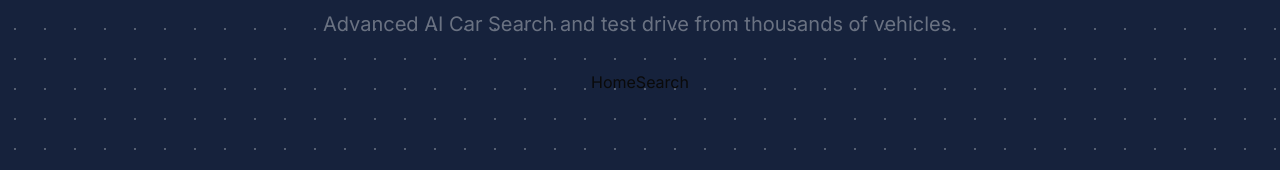
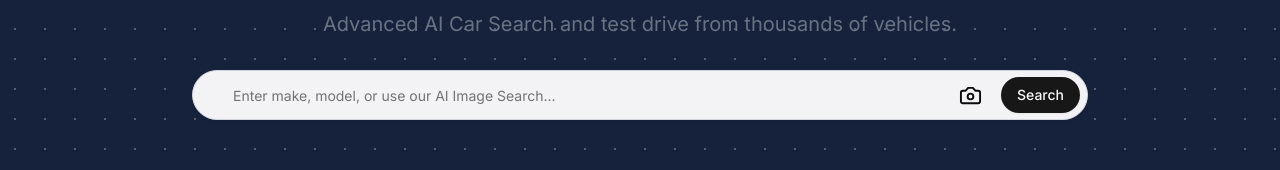
Before and after one commit to vinaydagar04/vehiql, a Next.js app: page / in a window 1280 px wide. Shown: the part 366-536 px from the top of the page. Built offline with nearby package versions, Linux system fonts and the light colour scheme; no server answers.

Commit message:
Add image upload functionality to HomeSearch component and integrate Toaster for notifications

```diff
--- a/app/layout.js
+++ b/app/layout.js
@@ -2,6 +2,7 @@
 import "./globals.css";
 import { Inter } from "next/font/google";
 import { ClerkProvider } from "@clerk/nextjs";
+import { Toaster } from "sonner";
 
 const inter = Inter({ subset: ["latin"] });
 
@@ -17,6 +18,7 @@
         <body className={`${inter.className} antialiased`}>
           <Header />
           <main className="min-h-screen">{children}</main>
+          <Toaster richColors />
           <footer className="bg-blue-50 py-12">
             <div className="container mx-auto px-4 text-center text-gray-600">
               <p>Made by Vinay Kumar</p>
--- a/app/page.jsx
+++ b/app/page.jsx
@@ -1,4 +1,4 @@
-import HomeSearch from "@/components/home-search";
+import { HomeSearch } from "@/components/home-search";
 import { Button } from "@/components/ui/button";
 import CarCard from "@/components/car-card";
 import { bodyTypes, carMakes, faqItems, featuredCars } from "@/lib/data";
--- a/components/home-search.jsx
+++ b/components/home-search.jsx
@@ -1,7 +1,148 @@
-import React from "react";
+"use client";
+import React, { useState } from "react";
+import { Input } from "./ui/input";
+import { Camera, Upload } from "lucide-react";
+import { Button } from "./ui/button";
+import { useDropzone } from "react-dropzone";
+import { toast } from "sonner";
+import { useRouter } from "next/navigation";
 
-const HomeSearch = () => {
-  return <div>HomeSearch</div>;
-};
+export function HomeSearch() {
+  const [searchTerm, setSearchTerm] = useState("");
+  const [isImageSearchActive, setIsImageSearchActive] = useState(false);
+  const [imagePreview, setImagePreview] = useState("");
+  const [searchImage, setSearchImage] = useState(null);
+  const [isUploading, setIsUploading] = useState(false);
+  const router = useRouter();
+  const handleTextSubmit = (e) => {
+    e.preventDefault();
+    if (!searchTerm.trim()) {
+      toast.error("Please upload an image first");
+      return;
+    }
 
-export default HomeSearch;
+    router.push(`/cars?search=${encodeURIComponent(searchTerm)}`);
+  };
+  const handleImageSearch = () => {};
+
+  // Handle image upload with react-dropzone
+  const onDrop = (acceptedFiles) => {
+    const file = acceptedFiles[0];
+    if (file) {
+      if (file.size > 5 * 1024 * 1024) {
+        toast.error("Image size must be less than 5MB");
+        return;
+      }
+
+      setIsUploading(true);
+      setSearchImage(file);
+
+      const reader = new FileReader();
+      reader.onloadend = () => {
+        setImagePreview(reader.result);
+        setIsUploading(false);
+        toast.success("Image uploaded successfully");
+      };
+      reader.onerror = () => {
+        setIsUploading(false);
+        toast.error("Failed to read the image");
+      };
+      reader.readAsDataURL(file);
+    }
+  };
+
+  const { getRootProps, getInputProps, isDragActive, isDragReject } =
+    useDropzone({
+      onDrop,
+      accept: {
+        "image/*": [".jpeg", ".jpg", ".png"],
+      },
+      maxFiles: 1,
+    });
+
+  return (
+    <div>
+      <form onSubmit={handleTextSubmit}>
+        <div className="relative flex items-center">
+          <Input
+            type="text"
+            placeholder="Enter make, model, or use our AI Image Search..."
+            value={searchTerm}
+            onChange={(e) => setSearchTerm(e.target.value)}
+            className="pl-10 pr-12 py-6 rounded-full border-gray-300 bg-white/95 backdrop-blur-sm "
+          />
+          <div className="absolute right-[100px]">
+            <Camera
+              size={35}
+              onClick={() => setIsImageSearchActive(!isImageSearchActive)}
+              className="cursor-pointer rounded-xl p-1.5"
+              style={{
+                background: isImageSearchActive ? "black" : "",
+                color: isImageSearchActive ? "white" : "",
+              }}
+            />
+          </div>
+          <Button type="submit" className="absolute right-2 rounded-full">
+            Search
+          </Button>
+        </div>
+      </form>
+
+      {isImageSearchActive && (
+        <div className="mt-4">
+          <form onSubmit={handleImageSearch}>
+            <div className="border-2 border-dashed border-gray-300 rounded-3xl p-6 text-center">
+              {imagePreview ? (
+                <div className="flex flex-col items-center">
+                  <img
+                    src={imagePreview}
+                    alt="Car preview"
+                    className="h-40 object-contain mb-4"
+                  />
+                  <Button
+                    variant="outline"
+                    onClick={() => {
+                      setSearchImage(null);
+                      setImagePreview("");
+                      toast.info("Image removed");
+                    }}
+                  >
+                    Remove Image
+                  </Button>
+                </div>
+              ) : (
+                <div {...getRootProps()} className="cursor-pointer">
+                  <input {...getInputProps()} />
+                  <div className="flex flex-col items-center">
+                    <Upload className="h-12 w-12 text-gray-400 mb-2" />
+                    <p className="text-gray-500 mb-2">
+                      {isDragActive && !isDragReject
+                        ? "Leave the file here to upload"
+                        : "Drag & drop a car image or click to select"}
+                    </p>
+                    {isDragReject && (
+                      <p className="text-red-500 mb-2">Invalid image type</p>
+                    )}
+                    <p className="text-gray-400 text-sm">
+                      Supports: JPG, PNG (max 5MB)
+                    </p>
+                  </div>
+                </div>
+              )}
+            </div>
+
+            {imagePreview && (
+              <Button
+                type="submit"
+                className="w-full mt-2"
+                disabled={isUploading}
+              >
+                {isUploading ? "Uploading..." : "Search with this Image"}
+              </Button>
+            )}
+          </form>
+        </div>
+      )}
+    </div>
+  );
+}
--- a/package.json
+++ b/package.json
@@ -30,6 +30,7 @@
     "react": "^19.0.0",
     "react-day-picker": "^8.10.1",
     "react-dom": "^19.0.0",
+    "react-dropzone": "^14.3.8",
     "sonner": "^2.0.2",
     "tailwind-merge": "^3.0.2",
     "tw-animate-css": "^1.2.5"
```
Also changed, not shown: 1 other file (tests, documents, lock files or other folders).
